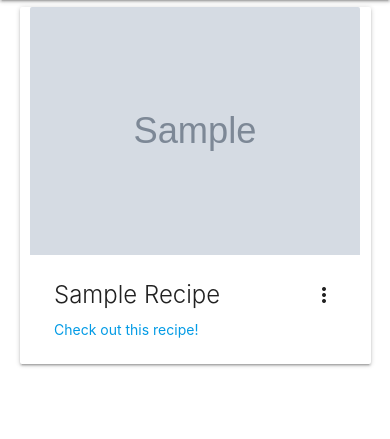
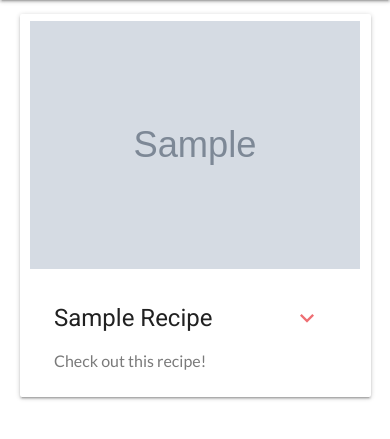
Before and after one commit to SeanLewisIRE/recipe_app, a Flask app: page / in a window 390 px wide. Shown: the part 56-495 px from the top of the page. Run offline with Flask 2, Linux system fonts and the light colour scheme; grey boxes marked "Sample" are stand-in pictures; a database or web service that is not in the repository returns one stand-in record (values such as "Sample title"); some libraries are stand-ins or nearby versions.

Commit message:
added manage recipies page to centralise all recipe admin. Completed mobile CSS styling for home page and recipe page

```diff
--- a/app.py
+++ b/app.py
@@ -21,10 +21,11 @@ def get_recipe(recipe_id):
     return render_template('recipe.html', recipe=_recipe)
 
 
-@app.route('/add_recipe')
-def add_recipe():
+@app.route('/manage_recipes')
+def manage_recipes():
+    recipe = mongo.db.recipes.find()
     categories = mongo.db.meal_category.find()
-    return render_template("addrecipe.html", categories=categories)
+    return render_template('managerecipes.html', recipes=recipe, categories=categories)
 
 
 @app.route('/insert_recipe', methods=['POST'])
--- a/static/css/style.css
+++ b/static/css/style.css
@@ -1,7 +1,70 @@
-li {
-    list-style-type: circle;
+/* Global */
+.header {
+    font-family: 'Roboto', sans-serif;
 }
 
-.card-row {
-    margin: 0 auto;
+/* Recipes Page */
+
+.card {
+    margin: 1rem 0;
 }
+
+.activator {
+    padding: 0.5rem 0;
+    max-height: 350px;
+}
+
+.card .card-title {
+    margin: -5px 0;
+    font-size: 24px;
+    font-weight: 400;
+}
+
+.card-styles h5 {
+    font-size: 20px;
+}
+
+.card-styles p {
+    font-family: 'Lato', sans-serif;
+    width: 80%;
+}
+
+.card i {
+    color: #ee6e73;
+    padding-right: 15px;
+}
+
+.card-styles a {
+    font-size: 16px;
+    color: black;
+    font-family: 'Lato', sans-serif;
+    color: #7a7a7a;
+}
+
+.card-styles a:hover {
+    cursor: pointer;
+    color: #ee6e73;
+}
+
+/* Recipe Page */
+
+.recipe-container {
+    margin: 0.5rem 0;
+}
+
+.recipe-container img {
+    margin: 0.5rem 0;
+}
+
+.recipe-container p {
+    width: 90%;
+    font-family: 'Lato', sans-serif;
+}
+
+.text-container {
+    padding: 0 0.75rem;
+}
+
+ul {
+    list-style-type: disc;
+}
--- a/templates/base.html
+++ b/templates/base.html
@@ -5,6 +5,9 @@
     <meta name="viewport" content="width=device-width, initial-scale=1.0">
     <link rel="stylesheet" href="https://cdnjs.cloudflare.com/ajax/libs/materialize/1.0.0/css/materialize.min.css">
     <link href="https://fonts.googleapis.com/icon?family=Material+Icons" rel="stylesheet">
+    <link rel="stylesheet" href="../static/css/style.css">
+    <!-- Fonts -->
+    <link href="https://fonts.googleapis.com/css2?family=Lato&family=Roboto&display=swap" rel="stylesheet">
     <title>Recipe Share</title>
 </head>
 <body>
@@ -15,7 +18,7 @@
             <a href="#" data-target="mobile-demo" class="sidenav-trigger"><i class="material-icons">menu</i></a>
             <ul class="sidenav" id="mobile-demo">
                 <li><a href="{{url_for('recipes_page')}}">Home</a></li>
-                <li><a href="{{url_for('add_recipe')}}">Add A Recipe</a></li>
+                <li><a href="{{url_for('manage_recipes')}}">Manage Recipes</a></li>
                 <li><a href="{{url_for('manage_categories')}}">Manage Categories</a></li>
             </ul>
         </div>
@@ -23,7 +26,7 @@
 
     <ul class="sidenav" id="mobile-demo">
         <li><a href="{{url_for('recipes_page')}}">Home</a></li>
-        <li><a href="{{url_for('add_recipe')}}">Add A Recipe</a></li>
+        <li><a href="{{url_for('manage_recipes')}}">Manage Recipes</a></li>
         <li><a href="{{url_for('manage_categories')}}">Manage Categories</a></li>    </ul>
 </header>
 <div class="container">
@@ -31,9 +34,9 @@
     {% endblock %}
 </div>
 
-<script type="text/javascript" src="../static/js/scripts.js"></script>
 <script src="https://cdnjs.cloudflare.com/ajax/libs/jquery/3.5.0/jquery.min.js"></script>
 <script src="https://cdnjs.cloudflare.com/ajax/libs/materialize/1.0.0/js/materialize.min.js"></script>
+<script type="text/javascript" src="../static/js/scripts.js"></script>
 <script>
     $(document).ready(function () {
             $('.sidenav').sidenav();
--- a/templates/editrecipe.html
+++ b/templates/editrecipe.html
@@ -52,7 +52,5 @@
         </button>
         </div>
     </form>
-    <a href="{{url_for('delete_recipe', recipe_id=recipe._id)}}"
-        class="waves-effect waves-light btn_small btn">Delete</a>
 </div>
 {% endblock %}
--- a/templates/recipes.html
+++ b/templates/recipes.html
@@ -8,15 +8,15 @@
             <div class="card-image waves-effect waves-block waves-light">
                 <img class="activator" src="{{recipe.recipe_image}}" alt="image of recipe">
             </div>
-            <div class="card-content">
-                <span class="card-title activator grey-text text-darken-4">{{recipe.recipe_name.title()}}<i
-                        class="material-icons right">more_vert</i></span>
-                <p><a href="{{url_for('get_recipe', recipe_id=recipe._id)}}">Check out this recipe!</a></p>
+            <div class="card-content card-styles">
+                <h1 class="card-title activator grey-text text-darken-4 header">{{recipe.recipe_name.title()}}<i
+                        class=" small material-icons right">expand_more</i></h1>
+                <a href="{{url_for('get_recipe', recipe_id=recipe._id)}}">Check out this recipe!</a>
             </div>
-            <div class="card-reveal">
-                <span class="card-title grey-text text-darken-4">{{recipe.recipe_name.title()}}<i class="material-icons right">close</i></span>
+            <div class="card-reveal card-styles">
+                <h1 class="card-title grey-text text-darken-4 header">{{recipe.recipe_name.title()}}<i class="material-icons right">close</i></h1>
                     <h5>Category: {{recipe.category_name.title()}}</h5>
-                    <p>{{recipe.recipe_intro.title()}}</p>
+                    <p>{{recipe.recipe_intro}}</p>
                 <a href="{{url_for('get_recipe', recipe_id=recipe._id)}}">Check out this recipe!</a>
             </div>
         </div>
```
Also changed, not shown: templates/addrecipe.html (deleted, +0 -59 lines), templates/managerecipes.html (added, +81 -0 lines), templates/recipe.html (+10 -8 lines).
